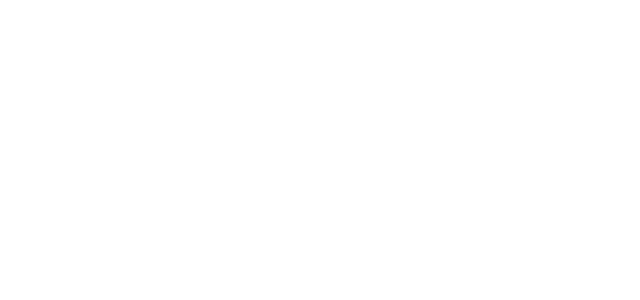
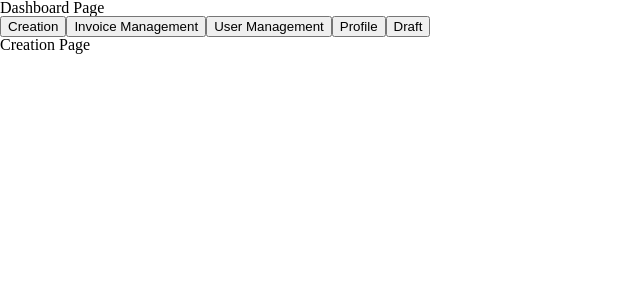
Before and after one commit to unsw-cse-comp99-3900/capstone-project-9900f14awellp, a React (Create React App) app in the folder front-end/: page /home in a window 1280 px wide. Before the commit this address had no page. Shown: the top 300 px of the page, without its empty margins (0-640 px from the left). Built offline with nearby package versions, Linux system fonts and the light colour scheme.

Commit message:
finish routes

```diff
--- a/front-end/public/index.html
+++ b/front-end/public/index.html
@@ -21,6 +21,7 @@
       work correctly both with client-side routing and a non-root public URL.
       Learn how to configure a non-root public URL by running `npm run build`.
     -->
+    <link rel="stylesheet" href="./reset.css">
 		<title>React App</title>
 	</head>
 	<body>
--- /dev/null
+++ b/front-end/public/reset.css
@@ -0,0 +1,48 @@
+/* http://meyerweb.com/eric/tools/css/reset/
+   v2.0 | 20110126
+   License: none (public domain)
+*/
+
+html, body, div, span, applet, object, iframe,
+h1, h2, h3, h4, h5, h6, p, blockquote, pre,
+a, abbr, acronym, address, big, cite, code,
+del, dfn, em, img, ins, kbd, q, s, samp,
+small, strike, strong, sub, sup, tt, var,
+b, u, i, center,
+dl, dt, dd, ol, ul, li,
+fieldset, form, label, legend,
+table, caption, tbody, tfoot, thead, tr, th, td,
+article, aside, canvas, details, embed,
+figure, figcaption, footer, header, hgroup,
+menu, nav, output, ruby, section, summary,
+time, mark, audio, video {
+	margin: 0;
+	padding: 0;
+	border: 0;
+	font-size: 100%;
+	font: inherit;
+	vertical-align: baseline;
+}
+/* HTML5 display-role reset for older browsers */
+article, aside, details, figcaption, figure,
+footer, header, hgroup, menu, nav, section {
+	display: block;
+}
+body {
+	line-height: 1;
+}
+ol, ul {
+	list-style: none;
+}
+blockquote, q {
+	quotes: none;
+}
+blockquote:before, blockquote:after,
+q:before, q:after {
+	content: '';
+	content: none;
+}
+table {
+	border-collapse: collapse;
+	border-spacing: 0;
+}
--- a/front-end/src/App.js
+++ b/front-end/src/App.js
@@ -1,33 +1,34 @@
 import React from 'react';
-import { BrowserRouter, Routes, Route } from 'react-router-dom';
+import { BrowserRouter, Routes, Route, Navigate } from 'react-router-dom';
 
+import Welcome from './views/Welcome';
 import Dashboard from './views/Dashboard';
 import Login from './views/Login';
 import Register from './views/Register';
-import Creation from './views/Creation';
+import Creation from './views/Dashboard_Subs/Creation';
 import Draft from './views/Draft';
-import InvoiceManagement from './views/InvoiceManagement';
+import InvoiceManagement from './views/Dashboard_Subs/InvoiceManagement';
 import Profile from './views/Profile';
-import UserManagement from './views/UserManagement';
+import UserManagement from './views/Dashboard_Subs/UserManagement';
+import NotFound from './views/NotFound';
 
 export default function App() {
 	return (
 		<BrowserRouter>
 			<Routes>
-				<Route path="/" element={<Dashboard></Dashboard>} />
+				<Route index element={<Welcome></Welcome>} />
+				<Route path="/home" element={<Dashboard></Dashboard>}>
+					<Route index element={<Creation />}></Route>
+					<Route path="creation" element={<Creation />}></Route>
+					<Route path="invoice-manage" element={<InvoiceManagement />}></Route>
+					<Route path="user-manage" element={<UserManagement />}></Route>
+				</Route>
 				<Route path="/login" element={<Login></Login>} />
 				<Route path="/register" element={<Register></Register>} />
-				<Route path="/creation" element={<Creation></Creation>} />
 				<Route path="/draft" element={<Draft></Draft>} />
-				<Route
-					path="/invoice-management"
-					element={<InvoiceManagement></InvoiceManagement>}
-				/>
 				<Route path="/profile" element={<Profile></Profile>} />
-				<Route
-					path="/user-management"
-					element={<UserManagement></UserManagement>}
-				/>
+				<Route path="/404" element={<NotFound></NotFound>} />
+				<Route path="*" element={<Navigate to="/404" />} />
 			</Routes>
 		</BrowserRouter>
 	);
--- a/front-end/src/views/Dashboard.jsx
+++ b/front-end/src/views/Dashboard.jsx
@@ -1,9 +1,34 @@
 import React from "react";
+import { Outlet, useNavigate} from "react-router-dom";
 
 export default function Dashboard() {
+    //* 路由跳转
+    const navigate = useNavigate();
+    const goCreation = () => {
+        navigate("creation");
+    }
+    const goInvoiceManagement = () => {
+        navigate("invoice-manage");
+    }
+    const goUserManagement = () => {
+        navigate("user-manage");
+    }
+    const goProfile = () => {
+        navigate("/profile");
+    }
+    const goDraft = () => {
+        navigate("/draft");
+    }
     return (
         <div>
             <h1>Dashboard Page</h1>
+            <button onClick={goCreation}>Creation</button>
+            <button onClick={goInvoiceManagement}>Invoice Management</button>
+            <button onClick={goUserManagement}>User Management</button>
+            <button onClick={goProfile}>Profile</button>
+            <button onClick={goDraft}>Draft</button>
+            {/*这里的Outlet是一个占位符，用于显示子路由的内容, creation页面是dashboard页面下的默认页面*/}
+            <Outlet />
         </div>
     );
 }
--- a/front-end/src/views/Login.jsx
+++ b/front-end/src/views/Login.jsx
@@ -1,9 +1,20 @@
 import React from "react";
+import { useNavigate } from "react-router-dom";
 
 export default function Login() {
+    //* 路由跳转
+    const navigate = useNavigate();
+    const goRegister = () => {
+        navigate("/register");
+    }
+    const goDashboard = () => {
+        navigate("/home");
+    }
     return (
         <div>
             <h1>Login Page</h1>
+            <button onClick={goRegister}>dont have account, go register</button>
+            <button onClick={goDashboard}>finish Login, go Dashboard</button>
         </div>
     );
 }
--- /dev/null
+++ b/front-end/src/views/NotFound.jsx
@@ -0,0 +1,10 @@
+import React from "react";
+
+export default function NotFound() {
+    return (
+        <div>
+            <h1>404 Not Found</h1>
+            <p>Sorry, the page you are looking for does not exist...</p>
+        </div>
+    );
+}
--- a/front-end/src/views/Register.jsx
+++ b/front-end/src/views/Register.jsx
@@ -1,9 +1,22 @@
 import React from "react";
+import { useNavigate } from "react-router-dom";
+
 
 export default function Register() {
+    //* 路由跳转
+    const navigate = useNavigate();
+    const goLogin = () => {
+        navigate("/login");
+    }
+    const goDashboard = () => {
+        navigate("/home");
+    }
+
     return (
         <div>
             <h1>Register Page</h1>
+            <button onClick={goLogin}>have account, go login</button>
+            <button onClick={goDashboard}>finish Register, go Dashboard</button>
         </div>
     );
 }
--- /dev/null
+++ b/front-end/src/views/Welcome.jsx
@@ -0,0 +1,23 @@
+import React from "react";
+import { useNavigate } from "react-router-dom";
+
+export default function Welcome() {
+    //* 路由跳转
+    const navigate = useNavigate();
+    const goLogin = () => {
+        navigate("/login");
+    }
+    const goRegister = () => {
+        navigate("/register");
+    }
+    return (
+        <div>
+            <h1>Welcome to the Invoice App</h1>
+            <p>
+                This is a simple invoice management app that allows you to create, edit, and manage invoices.
+            </p>
+            <button onClick={goLogin}>Login</button>
+            <button onClick={goRegister}>Register</button>
+        </div>
+    );
+    }
```
Also changed, not shown: front-end/src/views/Dashboard_Subs/Creation.jsx (renamed from front-end/src/views/Creation.jsx), front-end/src/views/Dashboard_Subs/InvoiceManagement.jsx (renamed from front-end/src/views/InvoiceManagement.jsx), front-end/src/views/Dashboard_Subs/UserManagement.jsx (renamed from front-end/src/views/UserManagement.jsx).
